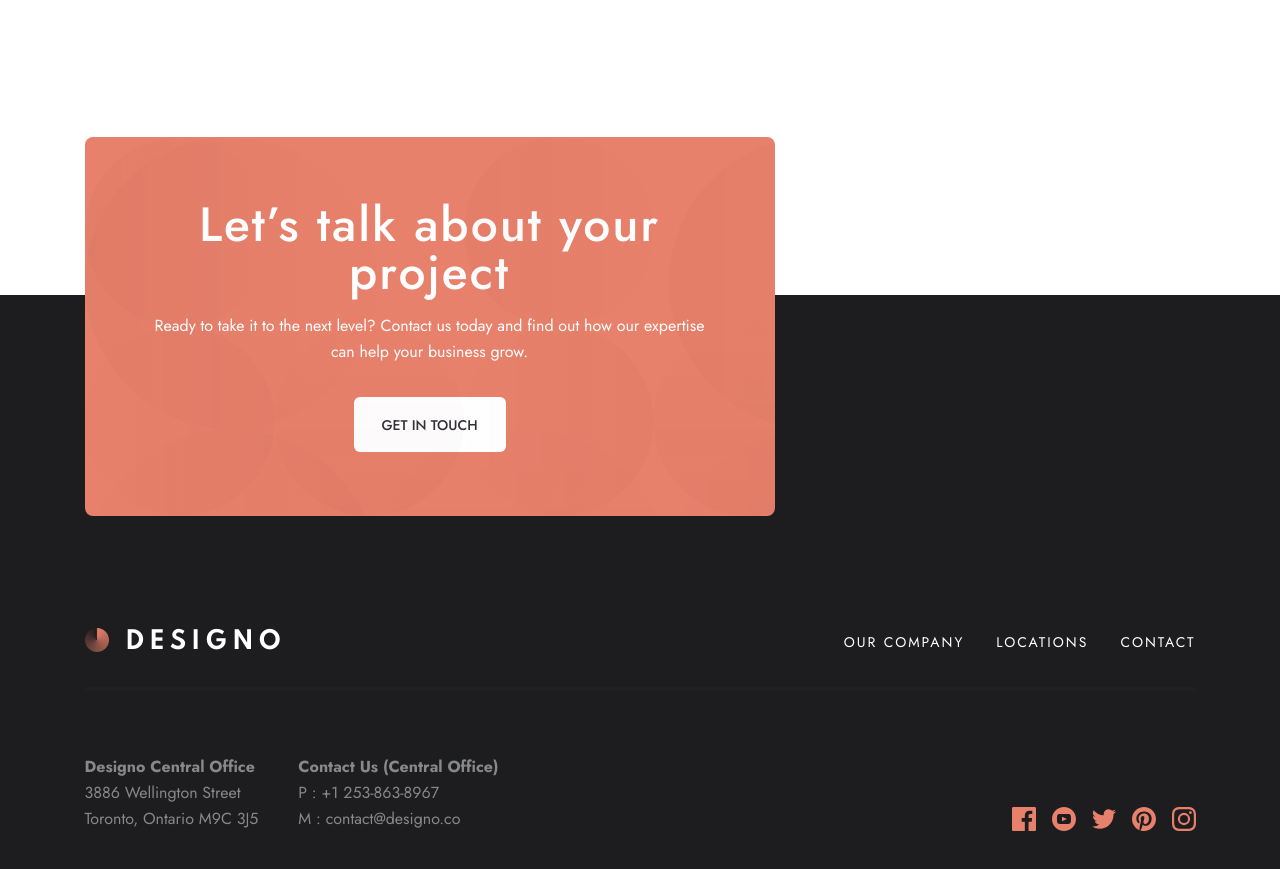
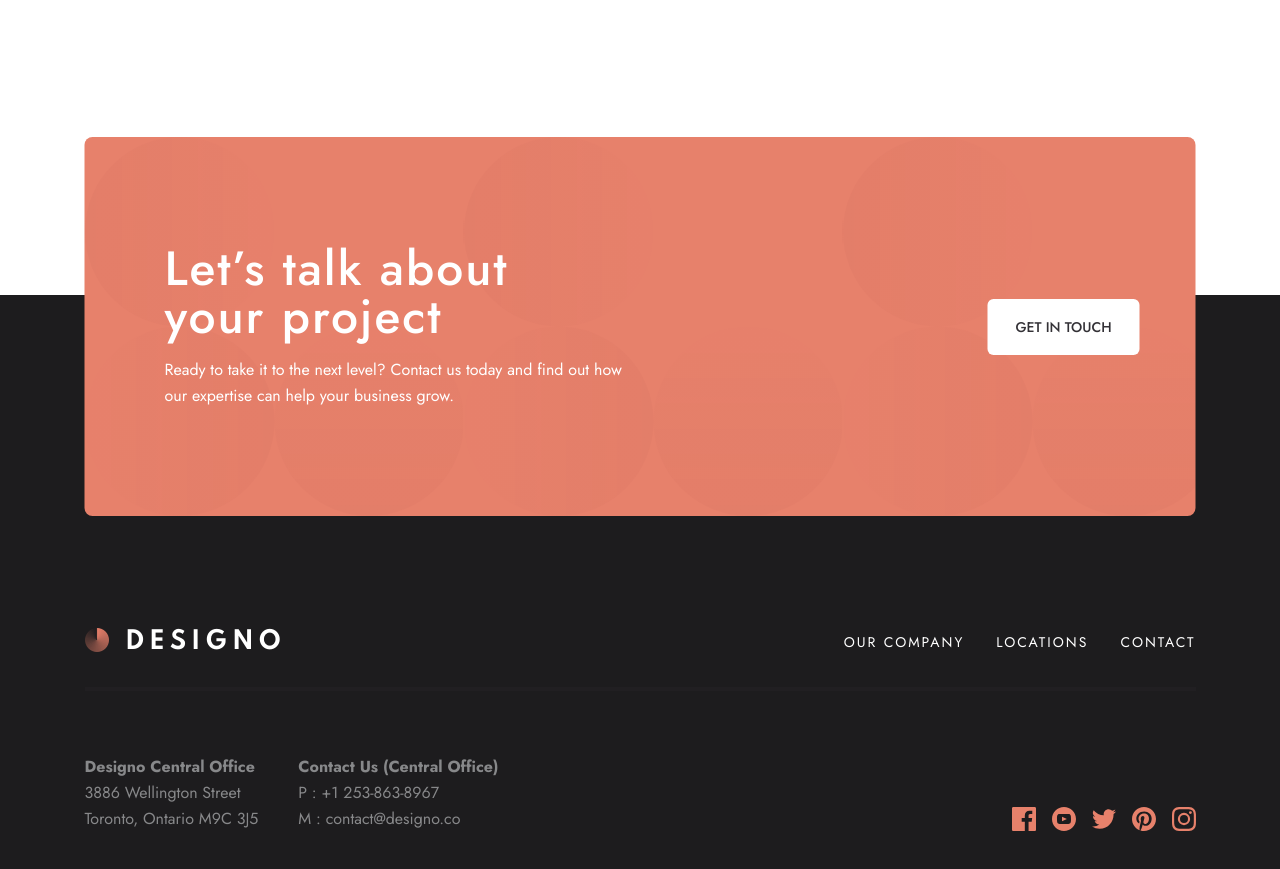
Before and after one commit to ronnieima/designo, a Next.js app: page / in a window 1280 px wide. Shown: the part 2160-3029 px from the top of the page. Built offline with nearby package versions, Linux system fonts and the light colour scheme.

Commit message:
fix call to action

```diff
--- a/package.json
+++ b/package.json
@@ -26,6 +26,7 @@
     "eslint": "^8",
     "eslint-config-next": "14.2.0",
     "postcss": "^8",
+    "prettier": "^3.2.5",
     "tailwindcss": "^3.4.1",
     "typescript": "^5"
   }
--- a/src/components/Footer.tsx
+++ b/src/components/Footer.tsx
@@ -1,10 +1,9 @@
+import { cn } from "@/lib/utils";
 import Image from "next/image";
-import React from "react";
 import MaxWidthContainer from "./MaxWidthContainer";
+import CallToAction from "./ui/CallToAction";
 import NavLinks from "./ui/NavLinks";
 import SocialLinks from "./ui/SocialLinks";
-import { Button } from "./ui/button";
-import { cn } from "@/lib/utils";
 
 export default function Footer() {
   return (
@@ -12,17 +11,7 @@ export default function Footer() {
       <MaxWidthContainer
         className={cn("gap-8", "sm:grid sm:grid-cols-3 sm:grid-rows-[1fr_0.1fr_4fr] sm:pt-20")}
       >
-        <div className="bg-threeCircles absolute  -top-1/4 flex h-[379px] max-w-[690px] flex-col items-center justify-between gap-8 rounded-lg bg-peach px-6 py-16 text-white sm:p-16">
-          <header className="flex flex-col gap-4 ">
-            <h1>Let’s talk about your project</h1>
-            <p>
-              Ready to take it to the next level? Contact us today and find out
-              how our expertise can help your business grow.
-            </p>
-          </header>
-          <Button className="h-[56px] w-[152px] uppercase">Get in touch</Button>
-          <div className="bg-threeCircles absolute top-0 h-full w-full  bg-contain"></div>
-        </div>
+        <CallToAction/>
         <Image
           src={"/assets/shared/desktop/logo-light.png"}
           width={0}
--- /dev/null
+++ b/src/components/ui/CallToAction.tsx
@@ -0,0 +1,25 @@
+import React from 'react'
+import { Button } from './button'
+import { cn } from '@/lib/utils'
+
+export default function CallToAction() {
+  return (
+    <div className={cn("bg-threeCircles absolute -top-1/4 left-1/2 -translate-x-1/2  h-[379px] max-w-[327px]  w-full rounded-lg bg-peach  text-white",
+    'md:max-w-[690px]',
+    'lg:max-w-[1111px] ')}>
+
+      <div className={cn('flex flex-col items-center justify-center gap-8 h-full md:p-14'," lg:flex-row lg:justify-between")}>
+          <header className="flex flex-col gap-4 w-full px-6 justify-center items-center  lg:items-start lg:text-left lg:max-w-lg ">
+            <h1 className='md:max-w-sm '>Let’s talk about your project</h1>
+            <p>
+              Ready to take it to the next level? Contact us today and find out
+              how our expertise can help your business grow.
+            </p>
+          </header>
+          <Button className="h-[56px] w-[152px] uppercase">Get in touch</Button>
+          <div className="-z-10 bg-threeCircles absolute top-0 left-0 h-full w-full  bg-contain"></div>
+
+          </div>
+    </div>
+  )
+}
```
Also changed, not shown: 1 other file (tests, documents, lock files or other folders).
